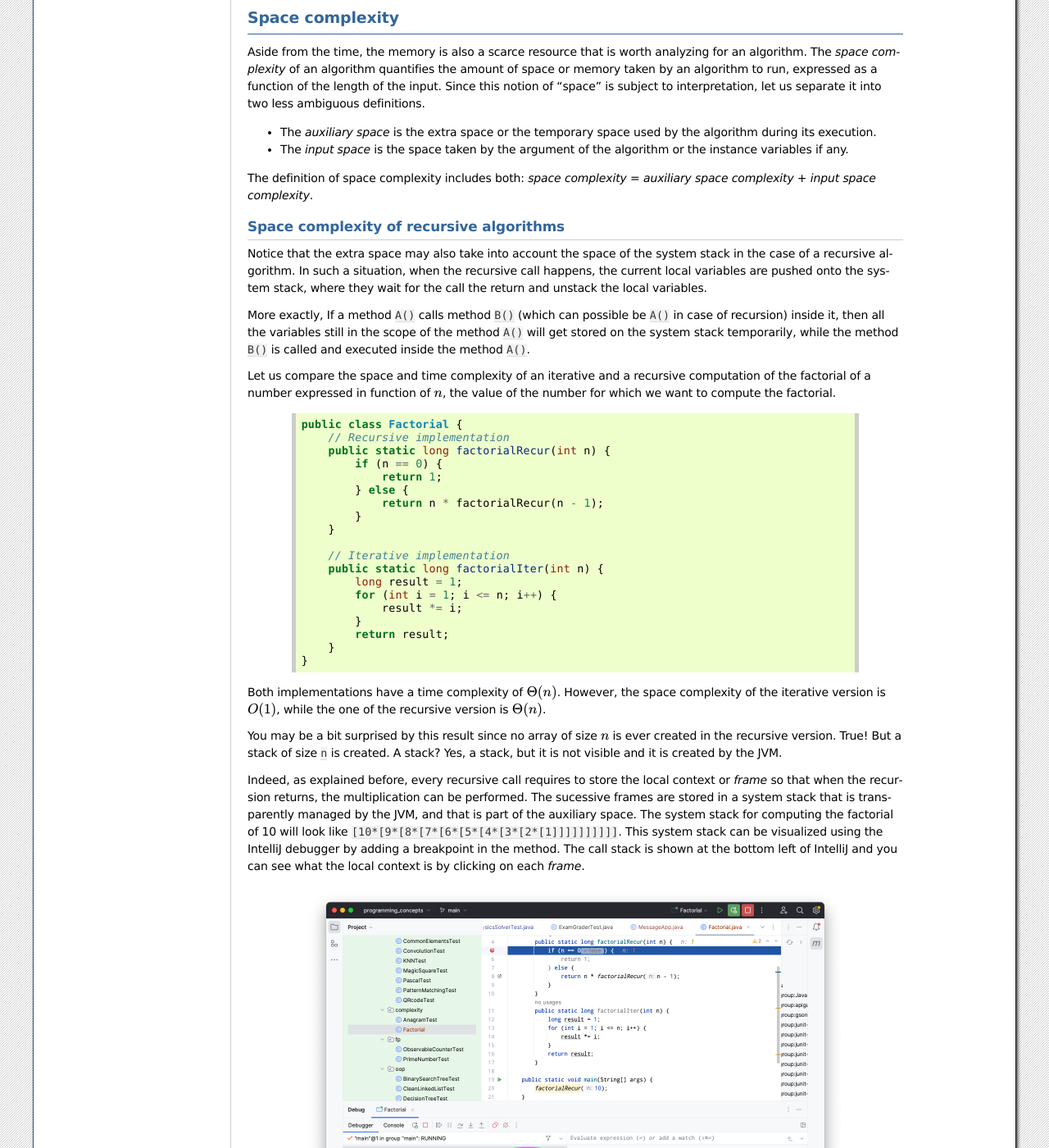
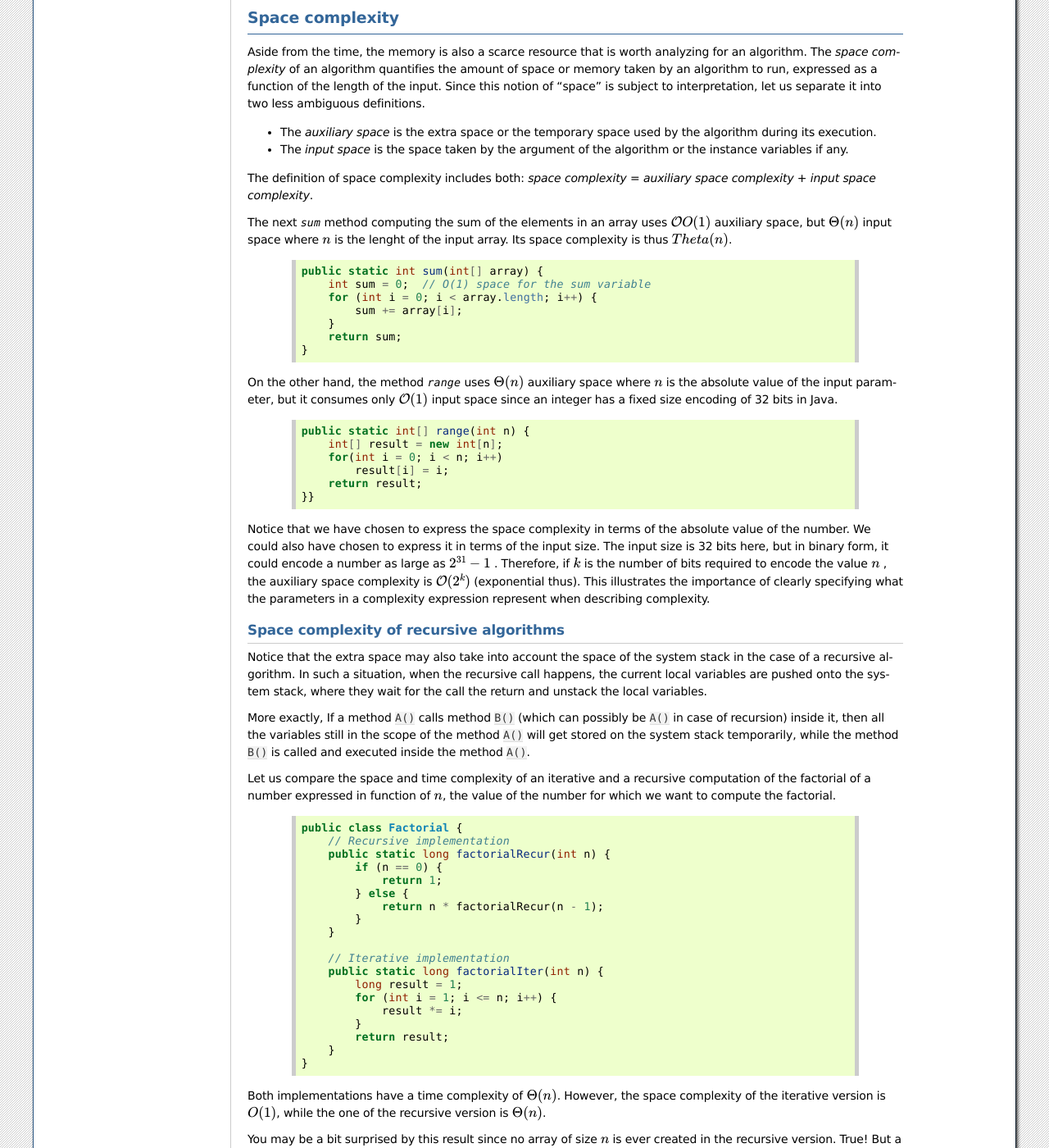
Before and after one commit to pschaus/book_lepl1402, a Sphinx documentation site: the page built from source/part4.rst, in a window 1280 px wide and 1400 px high, scrolled down 12040 px. Shown: the whole window at 82% size. Built offline with Sphinx 7.4.7, drawn with Linux system fonts in a browser that asks for light colours; formulas are drawn with MathJax 3; cross-references to code outside the pages are shown as plain code.

Commit message:
modif space

```diff
--- a/source/part4.rst
+++ b/source/part4.rst
@@ -708,8 +708,36 @@ Since this notion of "space" is subject to interpretation, let us separate it in
 The definition of space complexity includes both: *space complexity* = *auxiliary space complexity* + *input space complexity*.
 
 
-
-
+The next `sum` method computing the sum of the elements in an array uses :math:`\mathcal{O}O(1)` auxiliary space, but :math:`\Theta(n)` input space where :math:`n` is the lenght of the input array. Its space complexity is thus :math:`Theta(n)`.
+
+
+    ..  code-block:: java
+
+	public static int sum(int[] array) {
+	    int sum = 0;  // O(1) space for the sum variable
+	    for (int i = 0; i < array.length; i++) {
+		sum += array[i];
+	    }
+	    return sum;
+	}
+
+
+
+On the other hand, the method `range` uses :math:`\Theta(n)`  auxiliary space where :math:`n`  is the absolute value of the input parameter, but it consumes only :math:`\mathcal{O}(1)`  input space since an integer has a fixed size encoding of 32 bits in Java.
+
+    ..  code-block:: java
+
+	public static int[] range(int n) {
+	    int[] result = new int[n];
+	    for(int i = 0; i < n; i++)
+		result[i] = i;
+	    return result;
+	}}
+
+Notice that we have chosen to express the space complexity in terms of the absolute value of the number. We could also have chosen to express it in terms of the input size.
+The input size is 32 bits here, but in binary form, it could encode a number as large as :math:`2^{31}-1` .
+Therefore, if :math:`k`  is the number of bits required to encode the value :math:`n` , the auxiliary space complexity is :math:`\mathcal{O}(2^k)`  (exponential thus).
+This illustrates the importance of clearly specifying what the parameters in a complexity expression represent when describing complexity.
 
 Space complexity of recursive algorithms
 -------------------------------------------
@@ -717,7 +745,7 @@ Space complexity of recursive algorithms
 Notice that the extra space may also take into account the space of the system stack in the case of a recursive algorithm.
 In such a situation, when the recursive call happens, the current local variables are pushed onto the system stack, where they wait for the call the return and unstack the local variables.
 
-More exactly, If a method ``A()`` calls method ``B()`` (which can possible be ``A()`` in case of recursion) inside it, then all the variables still in the scope of the method ``A()`` will get stored on the system stack temporarily, while the method ``B()`` is called and executed inside the method ``A()``.
+More exactly, If a method ``A()`` calls method ``B()`` (which can possibly be ``A()`` in case of recursion) inside it, then all the variables still in the scope of the method ``A()`` will get stored on the system stack temporarily, while the method ``B()`` is called and executed inside the method ``A()``.
 
 
 Let us compare the space and time complexity of an iterative and a recursive computation of the factorial of a number expressed in function of :math:`n`, the value of the number for which we want to compute the factorial.
```
Also changed, not shown: 2 other files.
